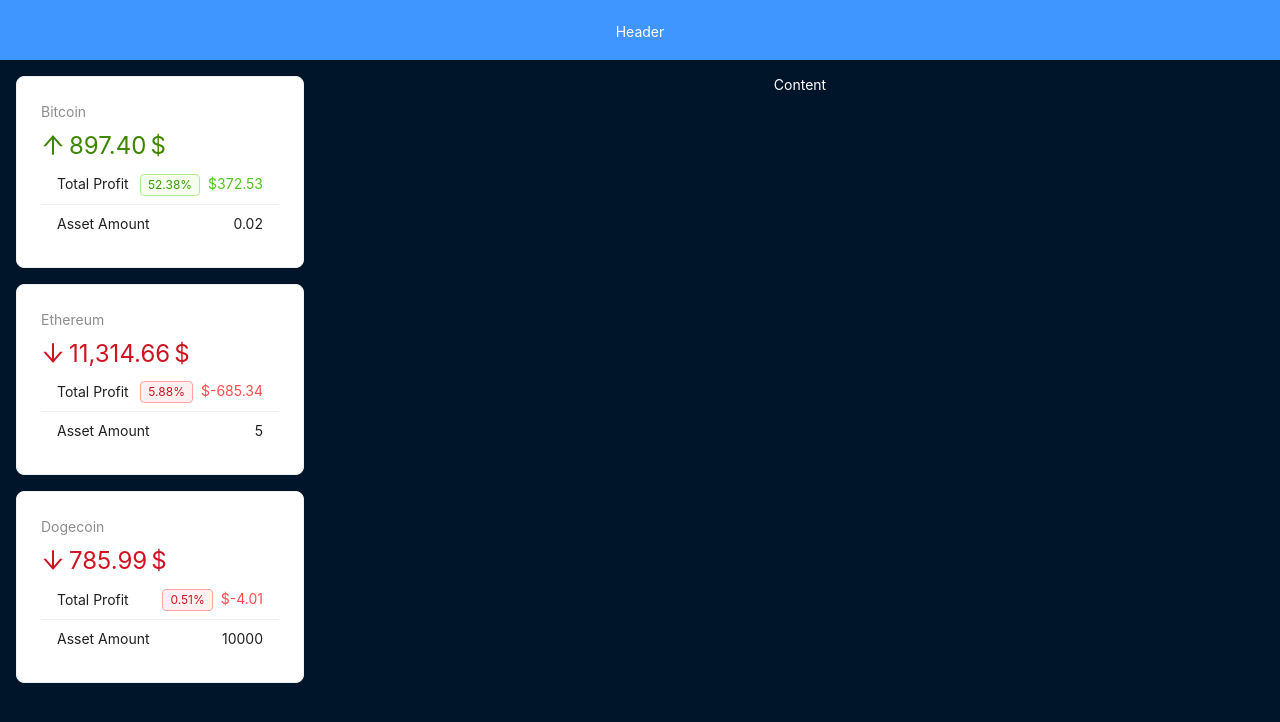
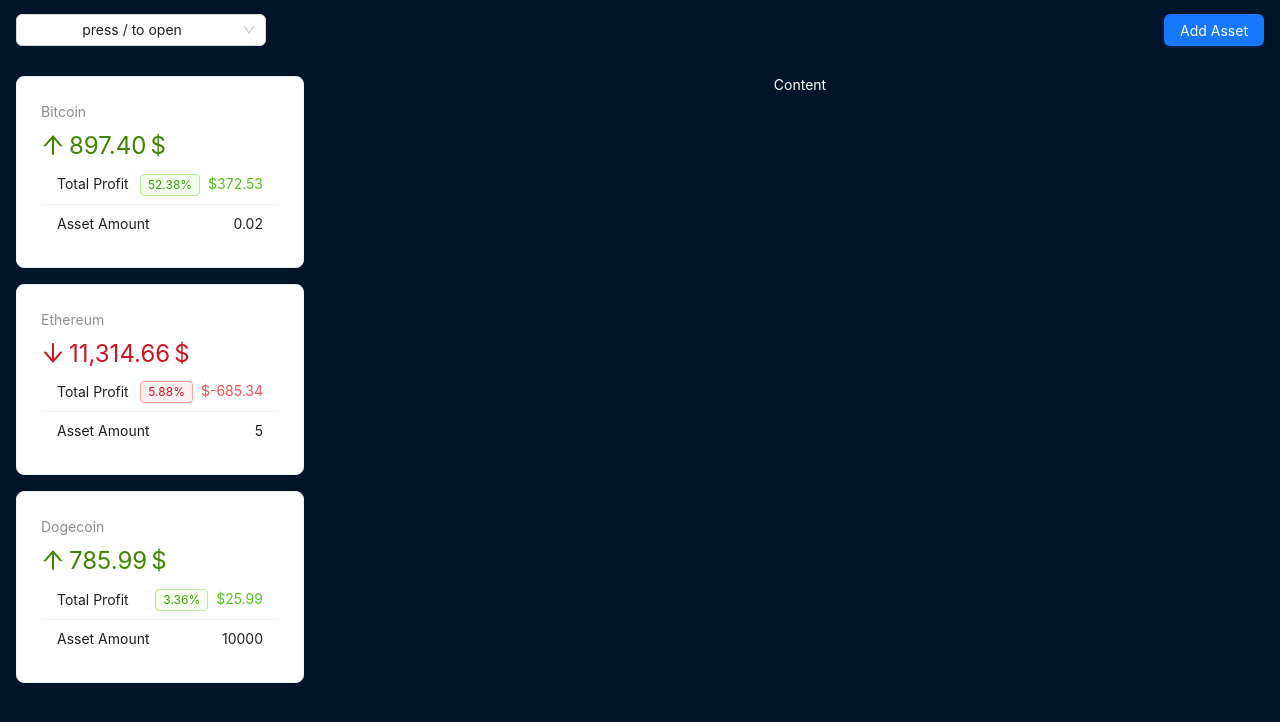
Before and after one commit to SunSplendor/CryptoApp, a React (Vite) app: page / in a window 1280 px wide. Shown: the top 722 px of the page. Built offline with nearby package versions, Linux system fonts and the light colour scheme.

Commit message:
Add Header and dropdown menu

```diff
--- a/src/App.jsx
+++ b/src/App.jsx
@@ -1,9 +1,5 @@
-
-import { DatePicker } from "antd";
-import { Layout } from 'antd';
-import AppHeader from "./components/layout/AppHeader";
-import AppSider from "./components/layout/AppSider";
-import AppContent from "./components/layout/AppContent";
+import AppLayout from "./components/layout/AppLayout";
+import { CryptoContextProvider } from "./context/crypto-context";
 
 const layoutStyle = {
   borderRadius: 8,
@@ -14,12 +10,8 @@
 
 export default function App() {
   return (
-    <Layout>
-      <AppHeader />
-      <Layout>
-        <AppSider />
-        <AppContent />
-      </Layout>
-    </Layout>
+    <CryptoContextProvider>
+      <AppLayout />
+    </CryptoContextProvider>
   )
 }
--- /dev/null
+++ b/src/components/layout/AddAssetForm.jsx
@@ -0,0 +1,7 @@
+export default function AddAssetForm() {
+    return (
+        <form>
+           Form Asset
+        </form>
+    )
+}
--- a/src/components/layout/AppHeader.jsx
+++ b/src/components/layout/AppHeader.jsx
@@ -1,16 +1,74 @@
-import { Layout } from 'antd';
+import { Layout, Select, Space, Button, Modal, Drawer } from 'antd';
+import { useCrypto } from '../../context/crypto-context';
+import {useState, useEffect} from 'react';
+import CoinInfoModal from './CoinInfoModal';
+import AddAssetForm from './AddAssetForm';
+
 
 const headerStyle = {
-    textAlign: 'center',
-    color: '#fff',
-    height: 60,
-    paddingInline: 48,
-    lineHeight: '64px',
-    backgroundColor: '#4096ff',
-  };
+  width: '100%',
+  textAlign: 'center',
+  height: 60,
+  padding: '1rem',
+  display: 'flex',
+  justifyContent: 'space-between',
+  alignItems: 'center',
+};
+
 
 export default function AppHeader() {
-    return (
-        <Layout.Header style={headerStyle}>Header</Layout.Header>
-    )
+  const [select, setSelect] = useState(false)
+  const [coin, setCoin] = useState(null)
+  const [modal, setModal] = useState(false)
+  const [drawer, setDrawer] = useState(false)
+  const {crypto} = useCrypto()
+
+  useEffect(() => {
+    const keypress = (event) => {
+      if (event.key === '/') {
+        setSelect((prev) => !prev)
+      }
+    }
+    document.addEventListener('keypress', keypress)
+    return () => document.removeEventListener('keypress', keypress)
+  }, [])
+
+  function handleSelect(value) {
+    setCoin(crypto.find(c => c.id === value))
+    setModal(true)
+  }
+
+  return (
+    <Layout.Header style={headerStyle}>
+      <Select
+        style={{
+          width: 250,
+        }}
+        open={select}
+        onSelect={handleSelect}
+        onClick={() => setSelect((prev) => !prev)}
+        value="press / to open"
+        options={crypto.map(coin => ({
+          label: coin.name,
+          value: coin.id,
+          icon: coin.icon,
+        }))}
+        optionRender={(option) => (
+        <Space>
+            <img style={{width: 20}} src={option.data.icon} alt={option.data.label} /> {option.data.label}
+        </Space>
+        )}
+      />
+
+      <Button type="primary" onClick={() => setDrawer(true)}>Add Asset</Button>
+
+      <Modal open={modal} onCancel={() => setModal(false)} footer={null}>
+       <CoinInfoModal coin={coin} />
+      </Modal>
+
+      <Drawer width={600} title="Add Asset" onClose={() => setDrawer(false)} open={drawer}>
+        <AddAssetForm />
+      </Drawer>
+    </Layout.Header>
+  )
 }
--- /dev/null
+++ b/src/components/layout/AppLayout.jsx
@@ -0,0 +1,25 @@
+import { Layout, Spin } from 'antd';
+import AppHeader from "./AppHeader";
+import AppSider from "./AppSider";
+import AppContent from "./AppContent";
+import { useContext } from 'react';
+import CryptoContext from '../../context/crypto-context';
+
+
+export default function AppLayout() {
+    const { loading } = useContext(CryptoContext)
+
+    if (loading) {
+        return <Spin fullscreen />
+      }
+
+    return (
+        <Layout>
+            <AppHeader />
+            <Layout>
+                <AppSider />
+                <AppContent />
+            </Layout>
+        </Layout>
+    )
+}
--- a/src/components/layout/AppSider.jsx
+++ b/src/components/layout/AppSider.jsx
@@ -1,8 +1,8 @@
-import { Layout, Card, Statistic, List, Typography, Spin, Tag } from 'antd';
+import { Layout, Card, Statistic, List, Typography, Tag } from 'antd';
 import { ArrowDownOutlined, ArrowUpOutlined } from '@ant-design/icons';
-import { useEffect, useState } from 'react';
-import { fakeFetchCrypto, fetchAssets } from '../../api';
-import { percentDifference, capitalize } from '../../utils'
+import { useContext } from 'react';
+import { capitalize } from '../../utils'
+import CryptoContext from '../../context/crypto-context';
 
 const siderStyle = {
     padding: '1rem',
@@ -11,36 +11,7 @@
 
 
 export default function AppSider() {
-  const [loading, setLoading] = useState(false)
-  const [crypto, setCrypto] = useState([])
-  const [assets, setAssets] = useState([])
-
-  useEffect(() => {
-    async function preload() {
-      setLoading(true)
-      const { result } = await fakeFetchCrypto()
-      const assets = await fetchAssets()
-
-      setAssets(assets.map(asset => {
-        const coin = result.find((c) => c.id === asset.id)
-        return {
-          grow: asset.price < coin.price,
-          growPercent: percentDifference(asset.price, coin.price),
-          totalAmount: asset.amount * coin.price,
-          totalProfit: asset.amount * coin.price - asset.amount * asset.price,
-          ...asset,
-        }
-      }))
-      setCrypto(result)
-      setLoading(false)
-    }
-    preload()
-  }, [])
-
-  if (loading) {
-    return <Spin fullscreen />
-  }
-
+  const {assets} = useContext(CryptoContext)
 
   return (
       <Layout.Sider width="25%" style={siderStyle}>
--- /dev/null
+++ b/src/components/layout/CoinInfoModal.jsx
@@ -0,0 +1,5 @@
+export default function CoinInfoModal({coin}) {
+    return (
+        <h2>{coin.name}</h2>
+    )
+}
--- /dev/null
+++ b/src/context/crypto-context.jsx
@@ -0,0 +1,44 @@
+import { createContext, useState, useEffect, useContext } from "react";
+import { fakeFetchCrypto, fetchAssets } from '../api';
+import { percentDifference } from '../utils'
+
+const CryptoContext = createContext({
+    assets: [],
+    crypto: [],
+    loading: false,
+})
+
+export function CryptoContextProvider({ children }) {
+    const [loading, setLoading] = useState(false)
+    const [crypto, setCrypto] = useState([])
+    const [assets, setAssets] = useState([])
+
+    useEffect(() => {
+        async function preload() {
+        setLoading(true)
+        const { result } = await fakeFetchCrypto()
+        const assets = await fetchAssets()
+
+        setAssets(assets.map((asset) => {
+            const coin = result.find((c) => c.id === asset.id)
+            return {
+            grow: asset.price < coin.price,
+            growPercent: percentDifference(asset.price, coin.price),
+            totalAmount: asset.amount * coin.price,
+            totalProfit: asset.amount * coin.price - asset.amount * asset.price,
+            ...asset,
+            }
+        }))
+        setCrypto(result)
+        setLoading(false)
+        }
+        preload()
+    }, [])
+    return <CryptoContext.Provider value={{loading, crypto, assets}}>{ children }</CryptoContext.Provider>
+}
+
+export default CryptoContext
+
+export function useCrypto() {
+    return useContext(CryptoContext)
+}
--- a/src/data.js
+++ b/src/data.js
@@ -623,6 +623,8 @@
     date: new Date(),
   },
   {id: 'dogecoin',
-  price: 0.079,
-  amount: 10000},
+  price: 0.076,
+  amount: 10000,
+  date: new Date()
+},
 ]
```
